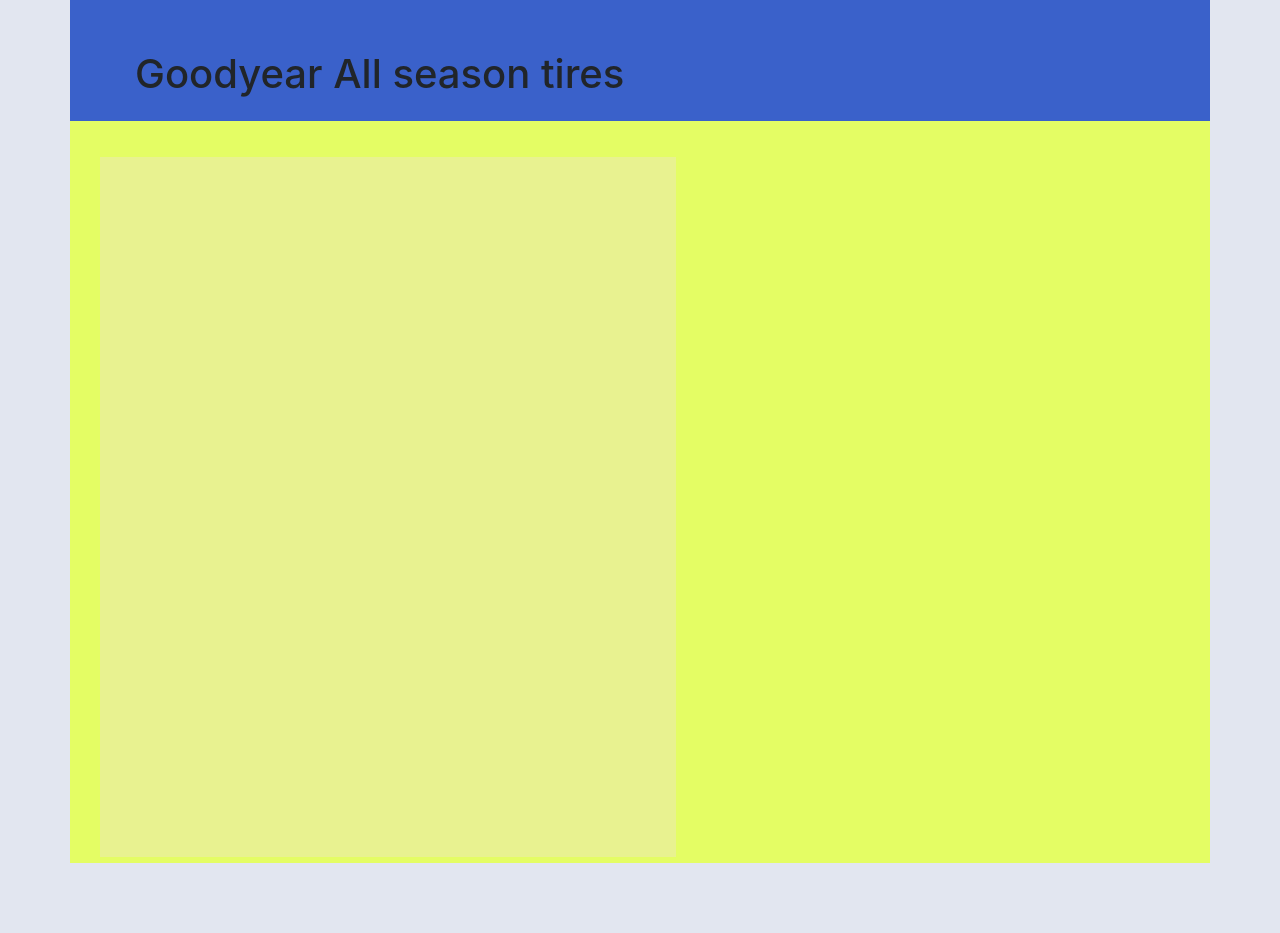
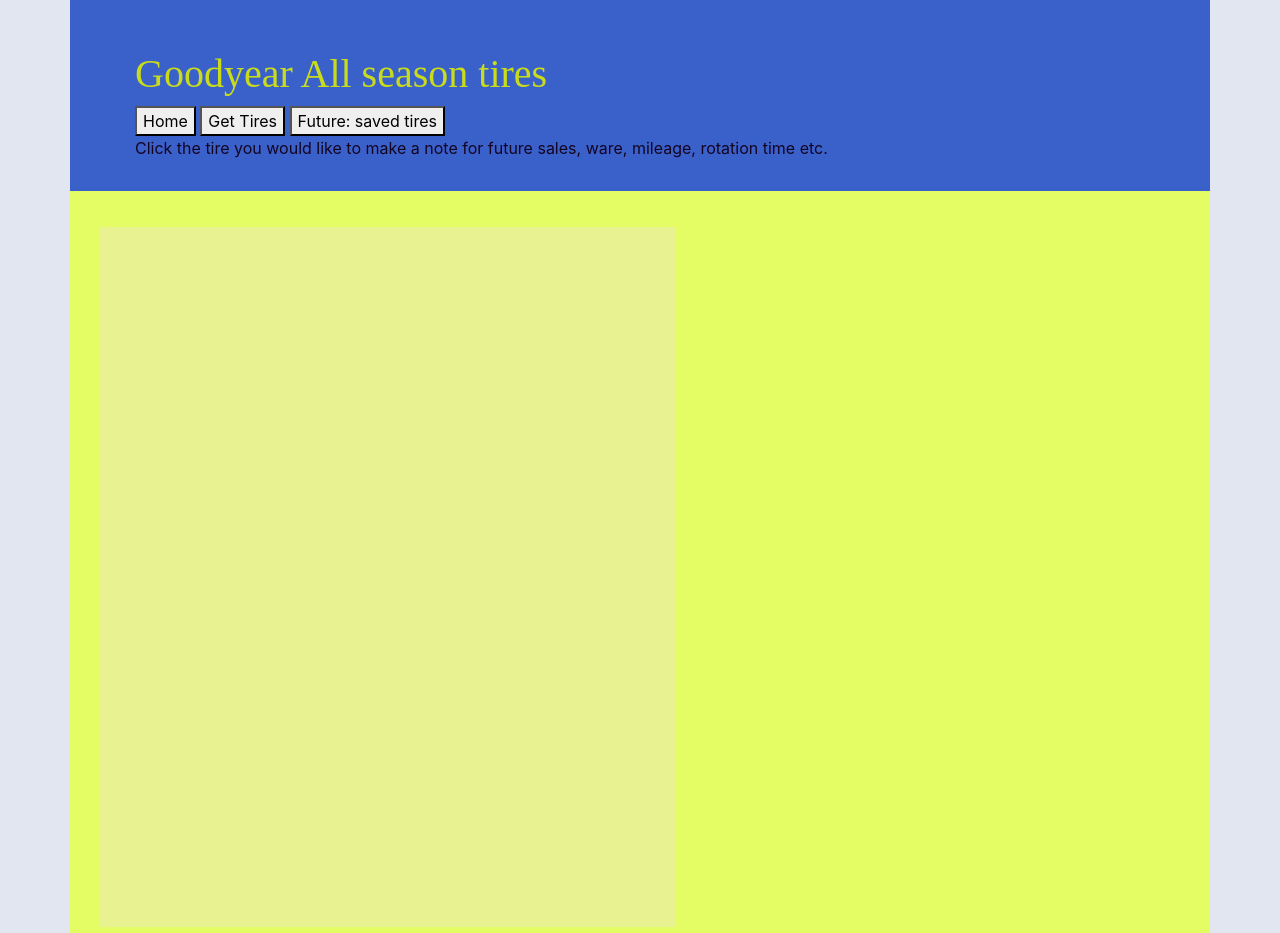
Before and after one commit to shawngway/scrapingshoes, a website: page public/index.html in a window 1280 px wide. Before the commit the page ends 863 px from the top, so only its background shows below. Drawn offline with nearby package versions, Linux system fonts and the light colour scheme; no server answers.

Commit message:
home and get tires clean

```diff
--- a/public/app.js
+++ b/public/app.js
@@ -6,13 +6,19 @@
   }
 });
 
-$(document).on("click", "scrapeKey", function() {
+$(document).on("click", ".scrapeKey", function() {
   $.ajax({
     method: "GET",
     url: "/scrape"
   })
   .then(console.log("scrape complete"))
+  alert("Your tires have been added")
 });
+
+$(document).on("click", ".homeKey", function() {
+  location.reload();
+});
+
 
 
 
--- a/public/index.html
+++ b/public/index.html
@@ -13,7 +13,11 @@
   <div class="container">
     <div class="row titleBack">
       <div class="col-12 titleArea">
-        <h1 id="title ">Goodyear All season tires</h1>
+        <h1 id="title">Goodyear All season tires</h1>
+        <button id="homeKey" class="homeKey">Home</button>
+        <button id="scrapeKey" class="scrapeKey">Get Tires</button>
+        <button id="savedTires" class="savedTires">Future: saved tires</button>
+        <p>Click the tire you would like to make a note for future sales, ware, mileage, rotation time etc.</p>
       </div>
     </div>
     <div clas="row">
--- a/public/style.css
+++ b/public/style.css
@@ -40,8 +40,8 @@
         font-size: 18px;
       }
 #title {
-    color: #130421;
-    font-style: oblique;
+    color: #C9DC1C;
+    font-style: bold;
     font-family: 'Times New Roman', Times, serif;
 
 }
```
